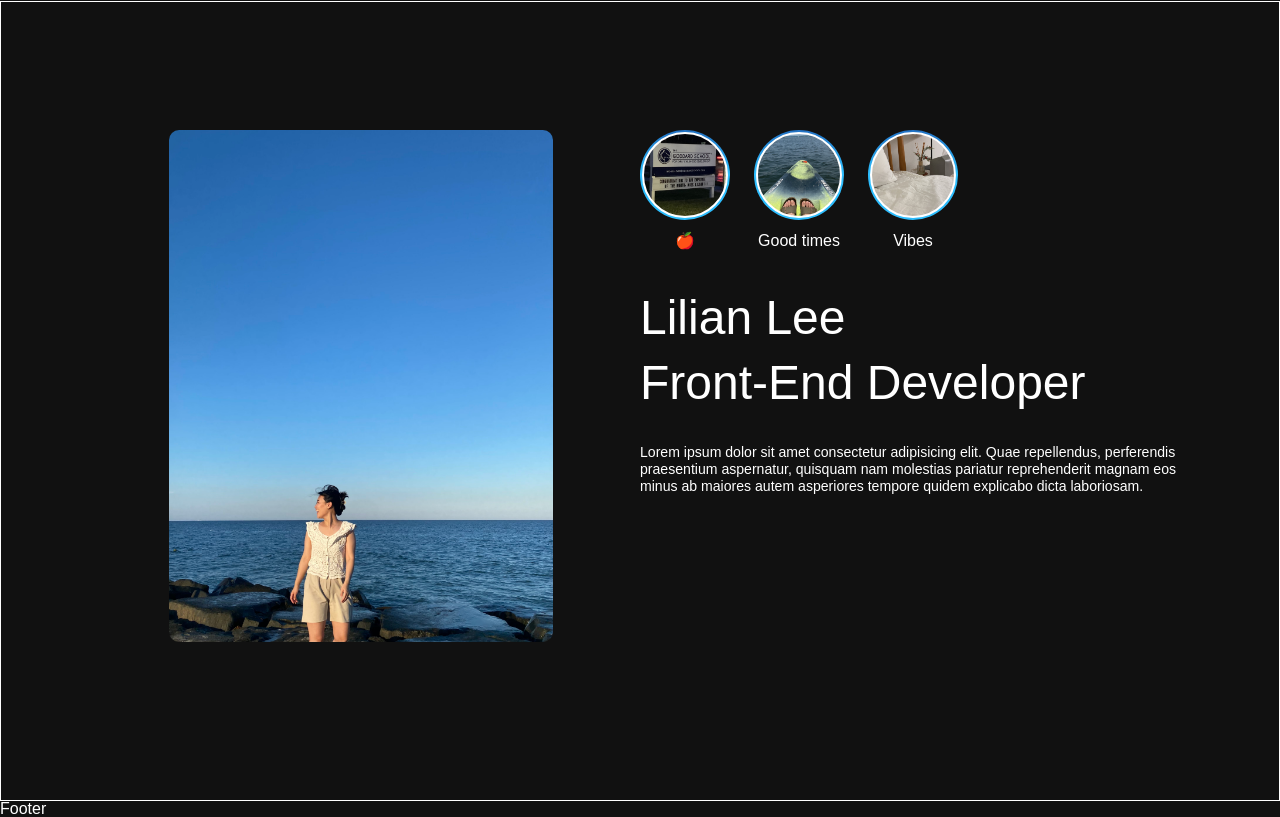
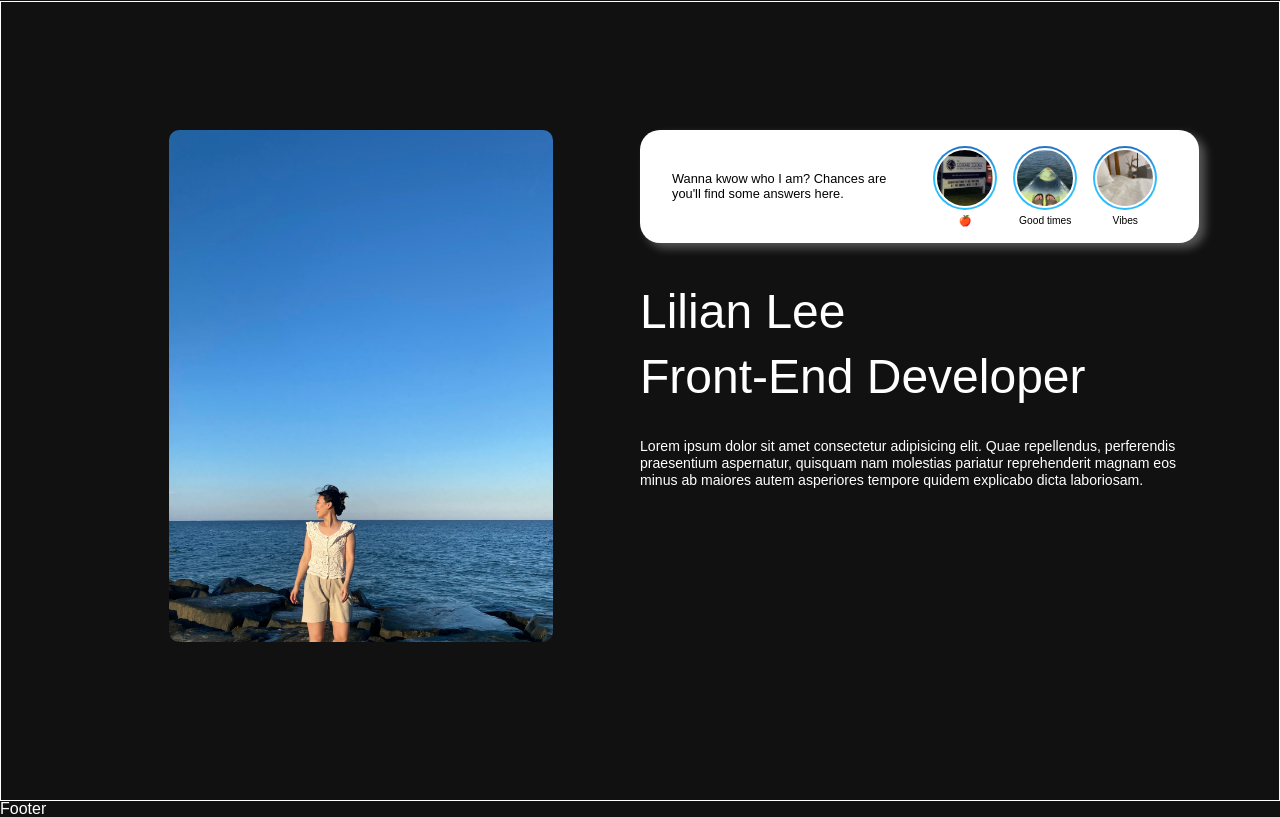
Before and after one commit to lilianlee0213/Portfolio-of-Lilian-Lee, a React (Create React App) app: page / in a window 1280 px wide. Shown: the part 9199-10016 px from the top of the page. Built offline with nearby package versions, Linux system fonts and the light colour scheme; a web font is replaced by a local one.

Commit message:
stories container styles

```diff
--- a/src/components/About/index.js
+++ b/src/components/About/index.js
@@ -15,7 +15,11 @@ export default function About() {
 						whileHover={{scale: 1.05}}></motion.div>
 				</div>
 				<div className="about-content-container">
-					<div className="flex about-content-stories">
+					<div className="grid align-center about-content-stories-container">
+						<p>
+							Wanna kwow who I am? Chances are you'll find some answers here.
+						</p>
+						<div className="flex align-center justify-center about-content-stories">
 							<Story
 								imgArray={teachingImg}
 								className="story-teaching"
@@ -26,8 +30,14 @@ export default function About() {
 								className="story-goodTimes"
 								title="Good times"
 							/>
-						<Story imgArray={vibesImg} className="story-vibes" title="Vibes" />
+							<Story
+								imgArray={vibesImg}
+								className="story-vibes"
+								title="Vibes"
+							/>
 						</div>
+					</div>
+
 					<div className="about-content-desc">
 						<h1 className="fw-300">Lilian Lee</h1>
 						<h2 className="fw-300">Front-End Developer</h2>
--- a/src/components/About/style.css
+++ b/src/components/About/style.css
@@ -19,15 +19,30 @@
 	background-image: url('/src/images/about-image.jpg');
 }
 /* stories */
+.about-content-stories-container {
+	grid-template-columns: repeat(2, 1fr);
+	gap: 0.5rem;
+	margin-bottom: 2.5rem;
+	padding: 1rem 2rem;
+	border-radius: 20px;
+	color: black;
+	background-color: #fff;
+	box-shadow: 6px 5px 10px rgba(255, 255, 255, 0.3);
+}
+.about-content-stories-container p {
+	font-size: 1vw;
+	line-height: 1.2;
+}
 .about-content-stories {
-	margin-bottom: 2.5rem;
-	gap: 1.5rem;
+	gap: 1rem;
+	font-size: 0.8vw;
+	text-align: center;
 }
 .story-cover {
-	margin-bottom: 0.8rem;
+	margin-bottom: 0.4rem;
 	padding: 2px;
-	width: 90px;
-	height: 90px;
+	width: 5vw;
+	aspect-ratio: 1;
 	border-radius: 50%;
 	background: linear-gradient(
 		180deg,
```
Lines whose indentation alone changed are shown as unchanged.
